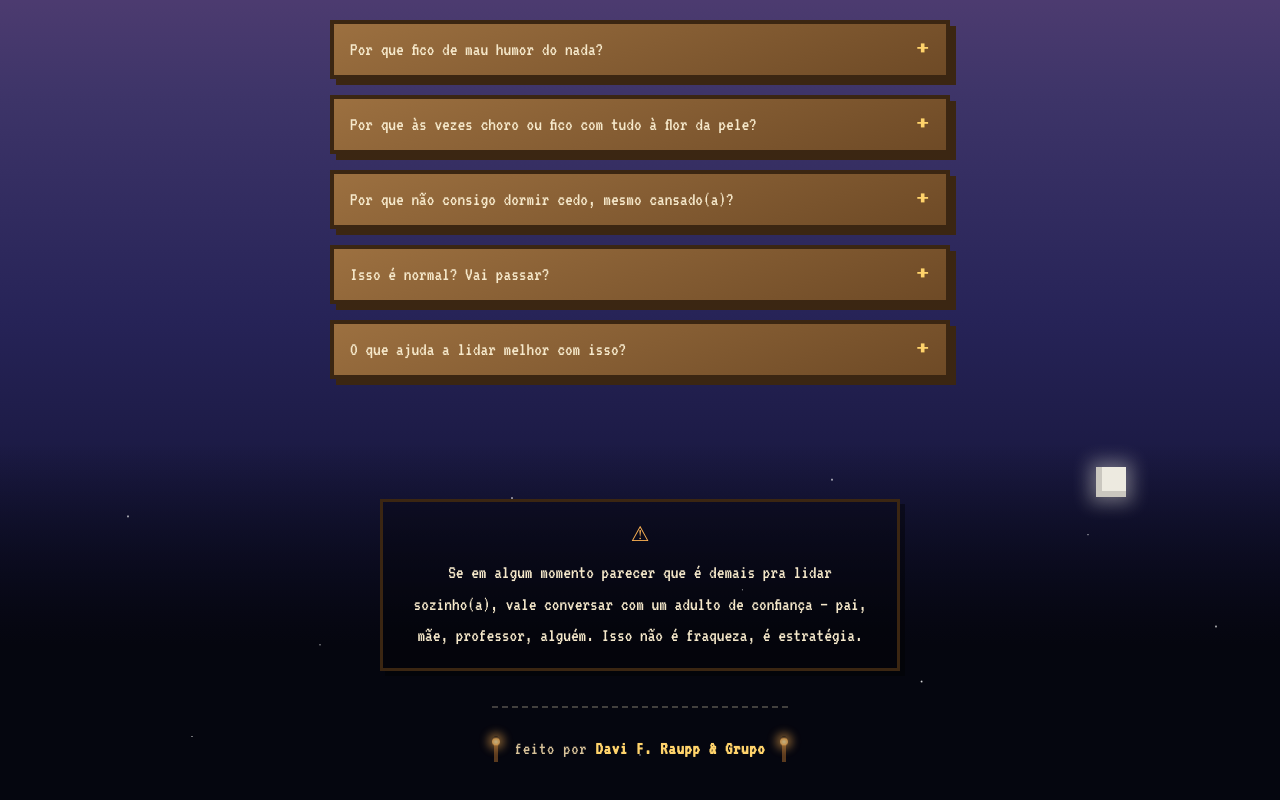
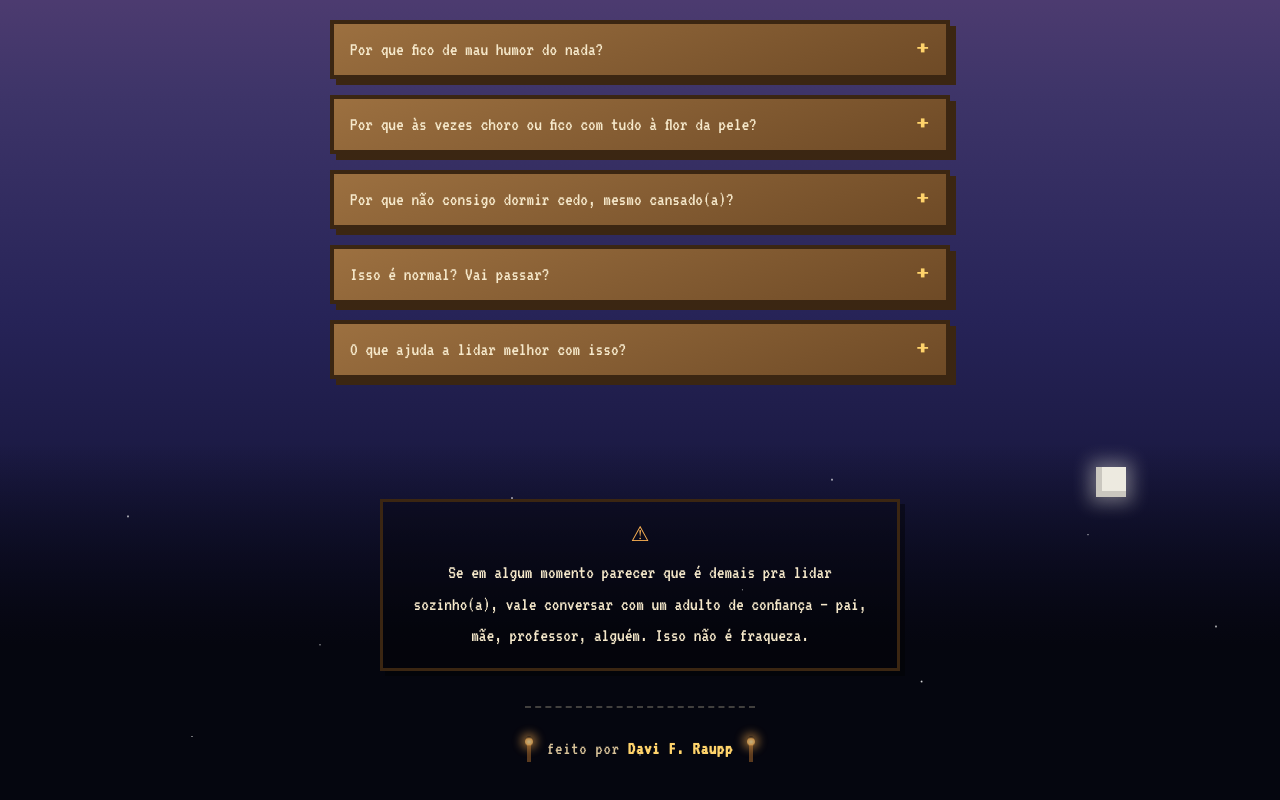
Before and after one commit to davifabriciomm-coder/SiteSobrepuberdade, a plain HTML site: page index.html in a window 1280 px wide. Shown: the part 1411-2211 px from the top of the page. Drawn offline with nearby package versions, Linux system fonts and the light colour scheme.

Commit message:
Update index.html

```diff
--- a/index.html
+++ b/index.html
@@ -535,10 +535,10 @@
 <footer>
   <div class="stars"></div>
   <div class="moon"></div>
-  <p class="note">Se em algum momento parecer que é demais pra lidar sozinho(a), vale conversar com um adulto de confiança — pai, mãe, professor, alguém. Isso não é fraqueza, é estratégia.</p>
+  <p class="note">Se em algum momento parecer que é demais pra lidar sozinho(a), vale conversar com um adulto de confiança — pai, mãe, professor, alguém. Isso não é fraqueza.</p>
   <div class="signpost">
     <div class="torch"><div class="stick"></div><div class="flame"></div></div>
-    <span class="credit">feito por <span class="name">Davi F. Raupp & Grupo</span></span>
+    <span class="credit">feito por <span class="name">Davi F. Raupp</span></span>
     <div class="torch"><div class="stick"></div><div class="flame"></div></div>
   </div>
 </footer>
```
